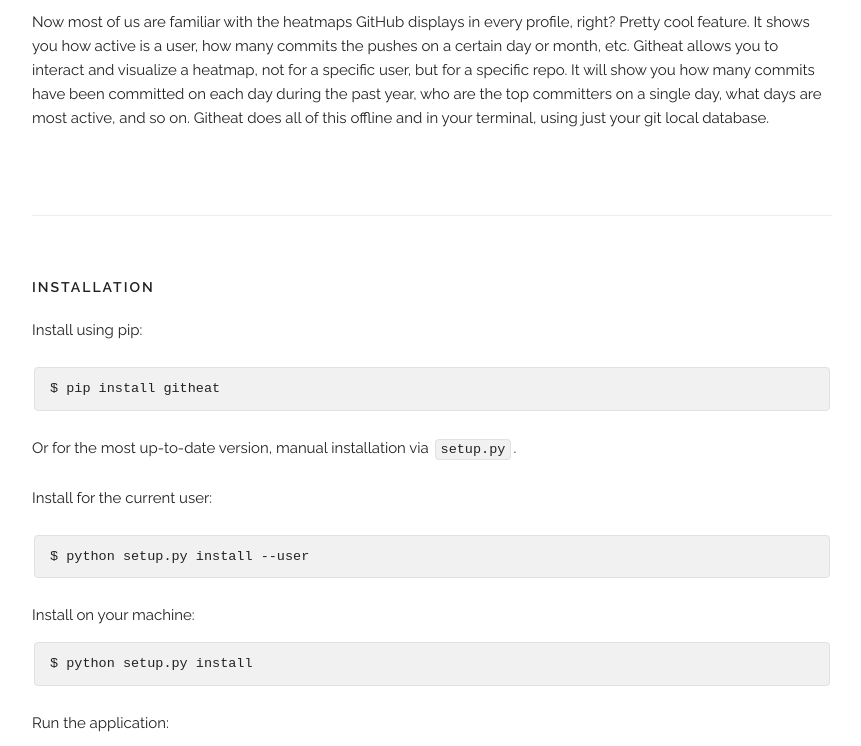
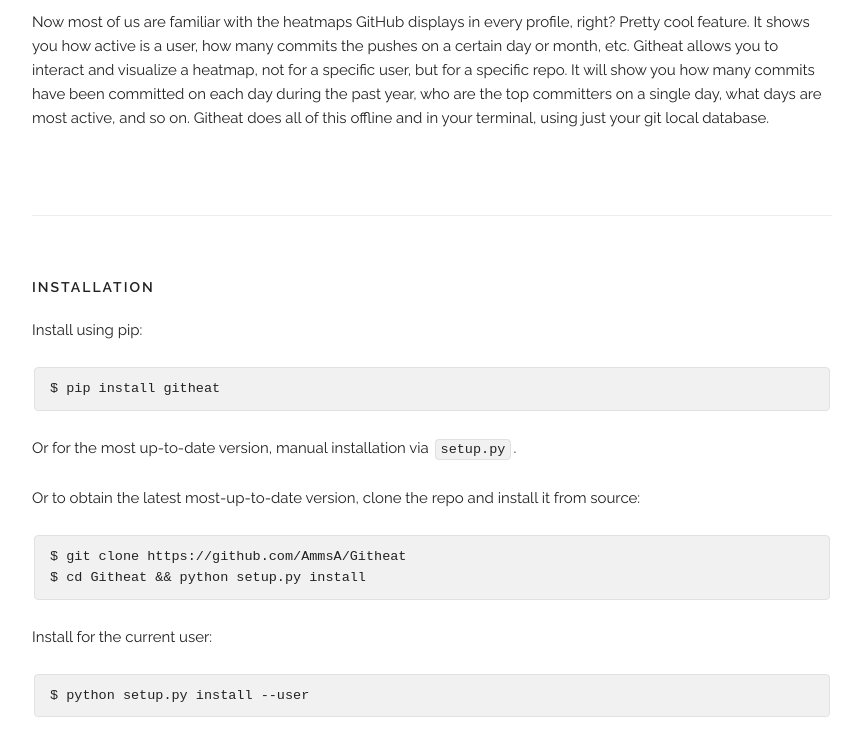
Before and after one commit to ammsa/Githeat, a plain HTML site: page index.html in a window 1280 px wide. Shown: the part 1254-2000 px from the top of the page, without its empty margins (208-1069 px from the left). Drawn offline with Linux system fonts and the light colour scheme.

Commit message:
Add setup.py install method

```diff
--- a/index.html
+++ b/index.html
@@ -51,7 +51,7 @@
         <img class="logo-img" src="static/images/logo.png">
         <h2 class="title">Interactive heatmaps for your git repositories.</h2>
         <a class="button"
-           href="https://github.com/ammsa/Githeat">Download</a>
+           href="https://github.com/ammsa/Githeat">Visit Repo</a>
         <div class="value-props row">
             <div class="four columns value-prop">
                 Interactive navigation.
@@ -159,6 +159,11 @@
         <pre><code>$ pip install githeat</code></pre>
         Or for the most up-to-date version, manual installation via
         <code>setup.py</code>.</p>
+        <p>
+            Or to obtain the latest most-up-to-date version, clone the repo and install it from source:
+<pre><code>$ git clone https://github.com/AmmsA/Githeat
+$ cd Githeat && python setup.py install
+</code></pre>
         <p>
             Install for the current user:
         <pre><code>$ python setup.py install --user</code></pre>
```
